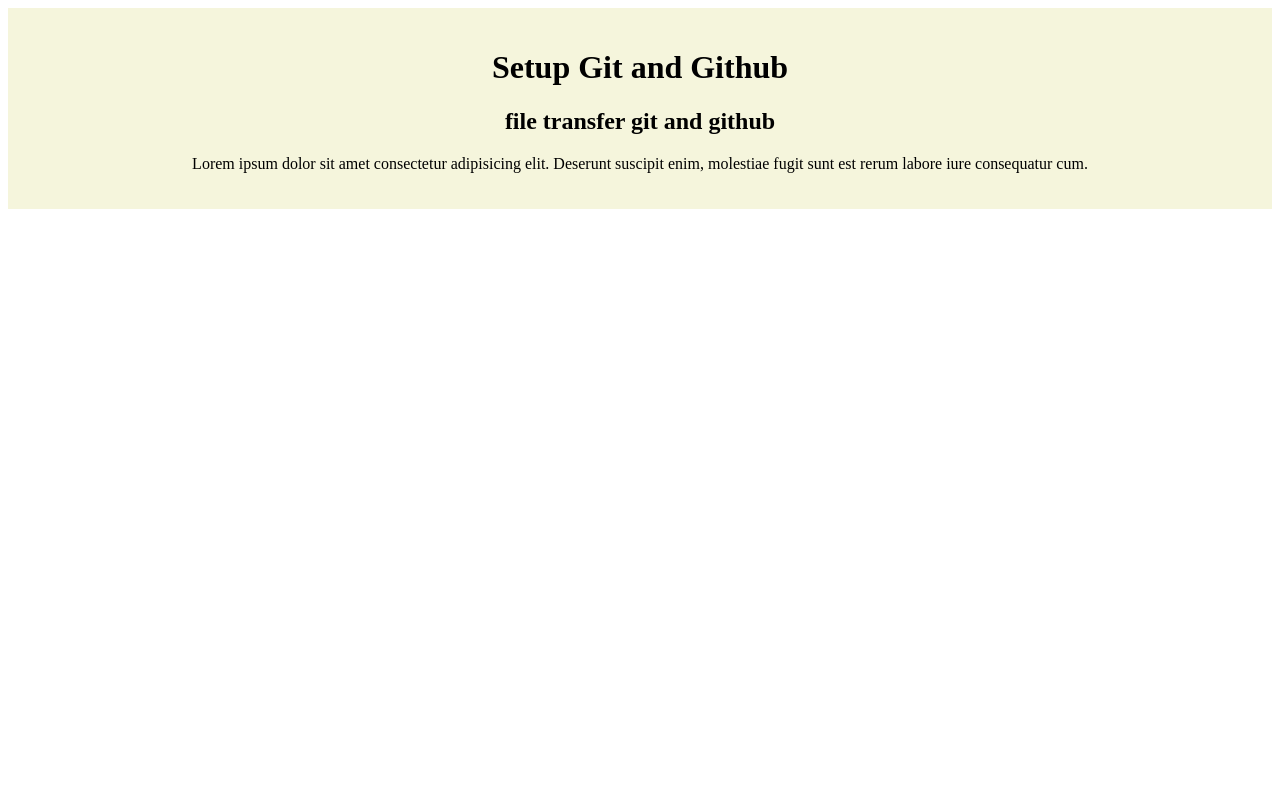
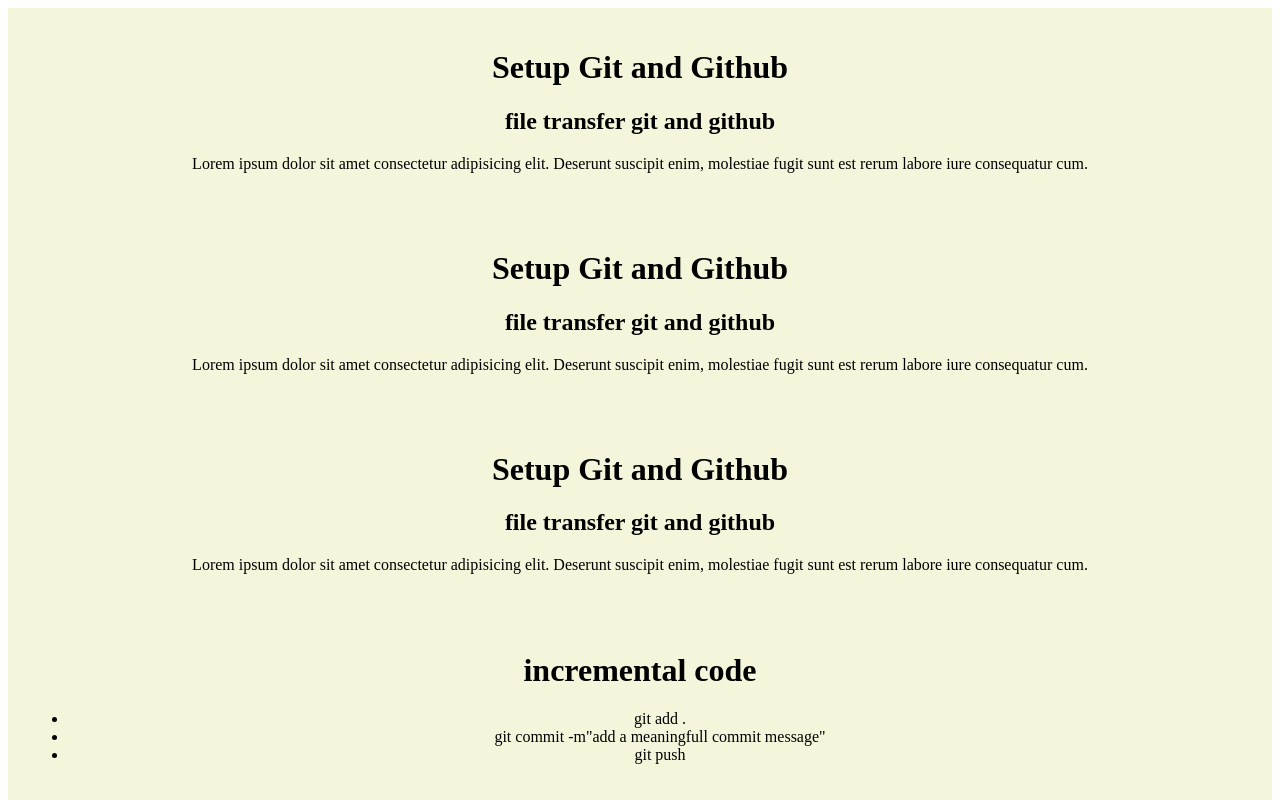
Before and after one commit to Mezbah-u-Rimon/Module-3, a plain HTML site: page index.html in a window 1280 px wide. Drawn offline with Linux system fonts and the light colour scheme.

Commit message:
added a list to push code

```diff
--- a/index.html
+++ b/index.html
@@ -18,6 +18,31 @@
             rerum labore iure consequatur cum.
         </p>
     </div>
+    <div>
+        <h1> Setup Git and Github </h1>
+        <h2> file transfer git and github </h2>
+        <p>
+            Lorem ipsum dolor sit amet consectetur adipisicing elit. Deserunt suscipit enim, molestiae fugit sunt est
+            rerum labore iure consequatur cum.
+        </p>
+    </div>
+    <div>
+        <h1> Setup Git and Github </h1>
+        <h2> file transfer git and github </h2>
+        <p>
+            Lorem ipsum dolor sit amet consectetur adipisicing elit. Deserunt suscipit enim, molestiae fugit sunt est
+            rerum labore iure consequatur cum.
+        </p>
+    </div>
+
+    <div>
+        <h1> incremental code </h1>
+        <ul>
+            <li> git add . </li>
+            <li> git commit -m"add a meaningfull commit message"</li>
+            <li> git push </li>
+        </ul>
+    </div>
 
 </body>
 
```
